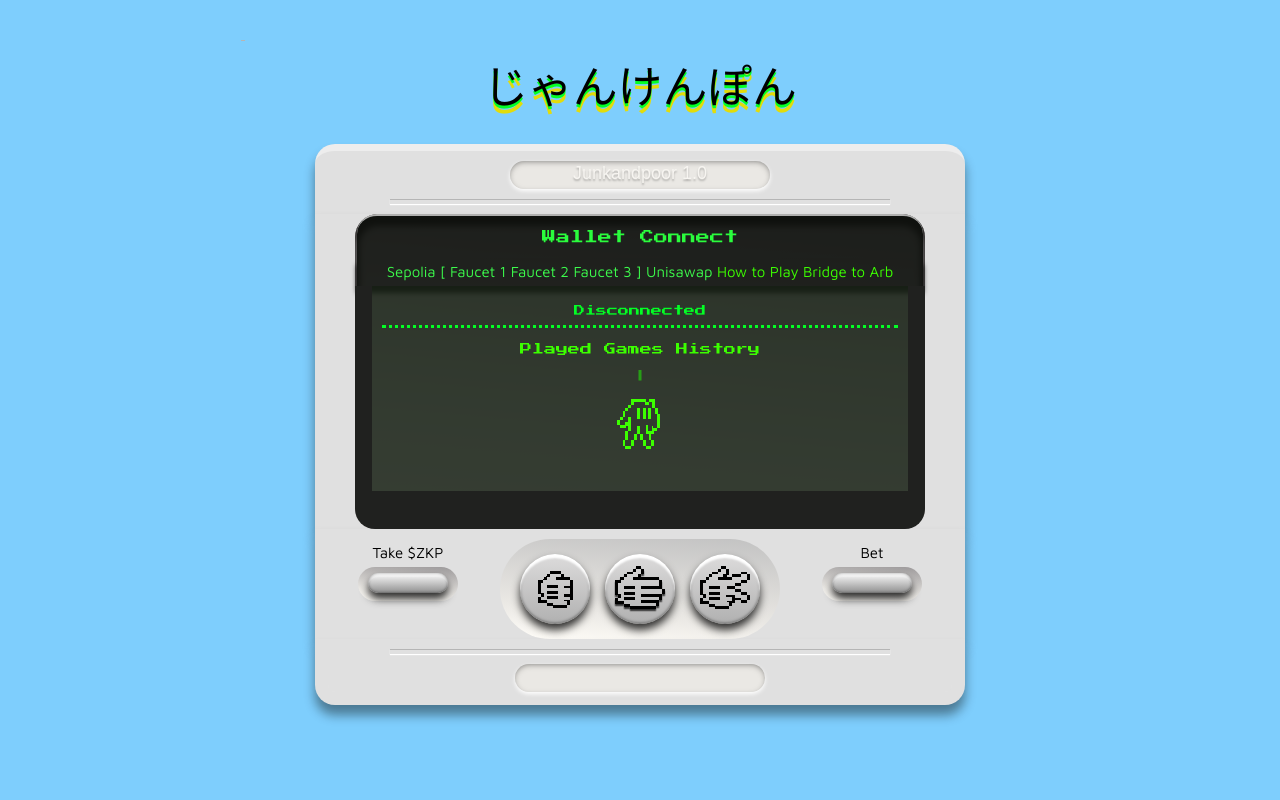
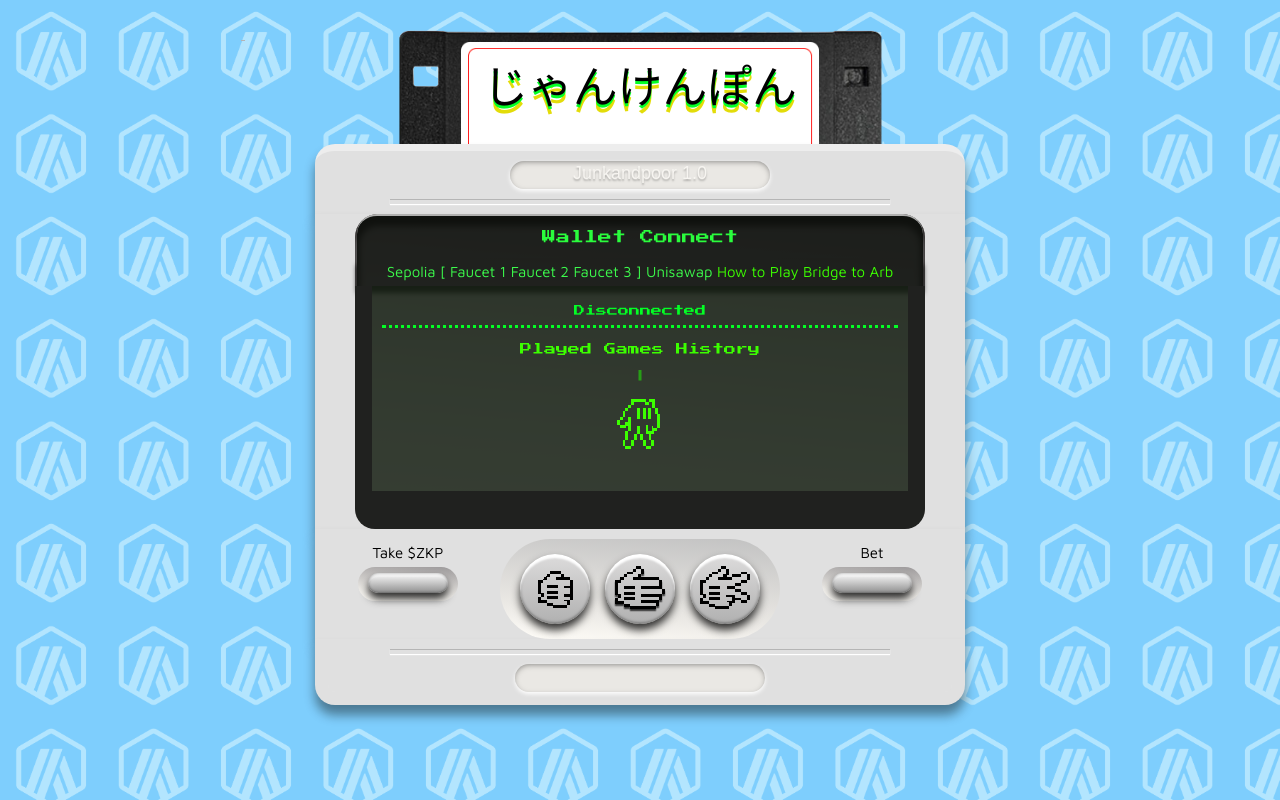
Before and after one commit to ElysonGreber/junkandpoor, a plain HTML site: page index.html in a window 1280 px wide. Drawn offline with Linux system fonts and the light colour scheme; the site is published under a folder, as on GitHub Pages, so addresses that start at the root find nothing; a web font is replaced by a local one.

Commit message:
Update garbsep.css

```diff
--- a/garbsep.css
+++ b/garbsep.css
@@ -4,7 +4,7 @@ body {
     text-align: center;
     padding: 30px;
     -webkit-font-smoothing: antialiased;
-    background-image: url(/img/Arbitrum_AllWhite_Logos_Logomark_RGB.png);
+    background-image: url(img/Arbitrum_AllWhite_Logos_Logomark_RGB.png);
     background-size: 10%;
 }
 
@@ -163,7 +163,7 @@ body {
     padding: 30px;
     font-family: "Maven Pro", sans-serif;
     text-align: center;
-    background-image: url(/img/Arbitrum_AllWhite_Logos_Logomark_RGB.png);
+    background-image: url(img/Arbitrum_AllWhite_Logos_Logomark_RGB.png);
     background-size: 8%;
     background-repeat: repeat;
     background-blend-mode: soft-light;
@@ -454,7 +454,7 @@ h3 {
 .grid-a {
     grid-area: a;
     display: grid;
-    background-image: url(/img/diskbg.png);
+    background-image: url(img/diskbg.png);
     background-size: 75%;
     background-repeat: no-repeat;
     background-position-x: center;
```
